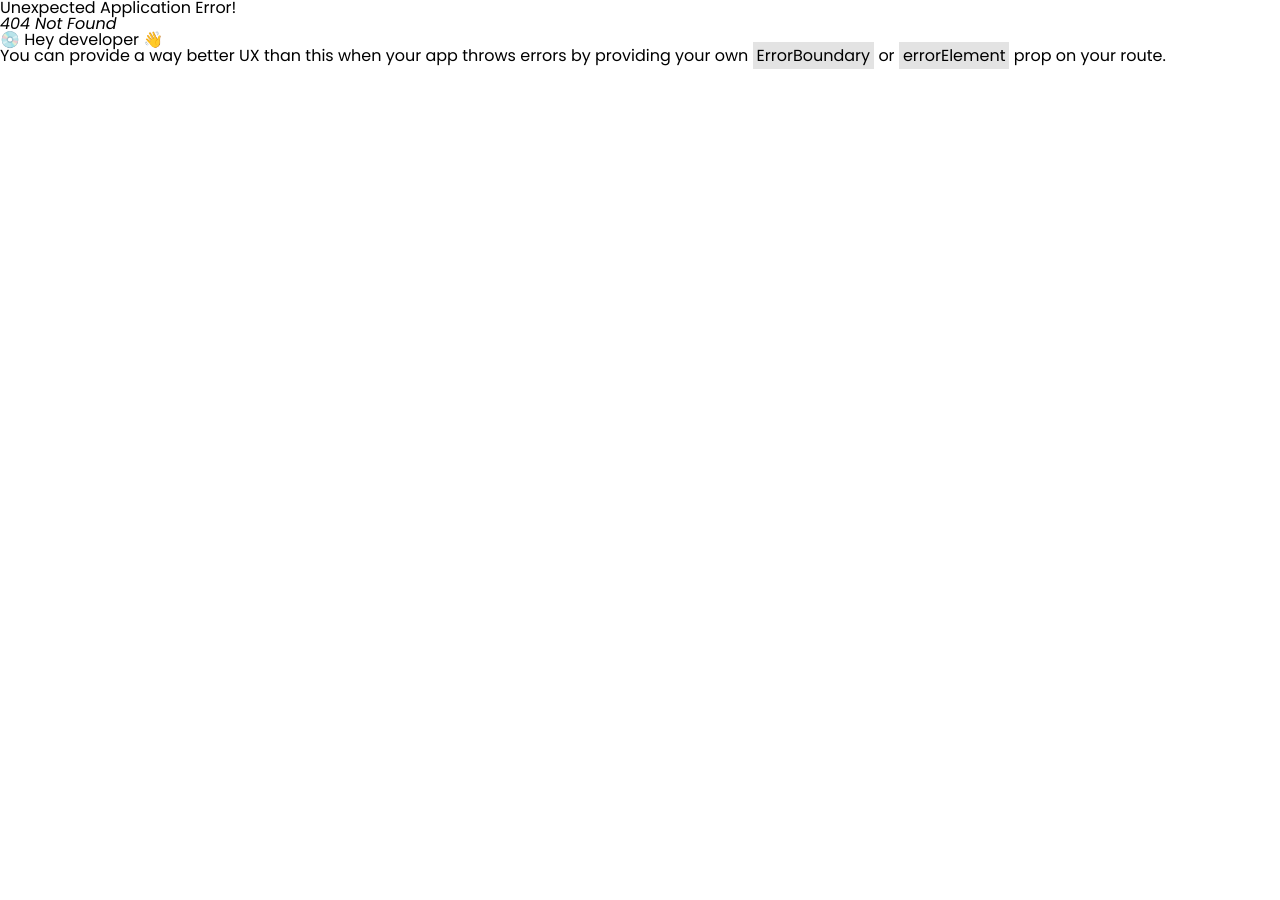
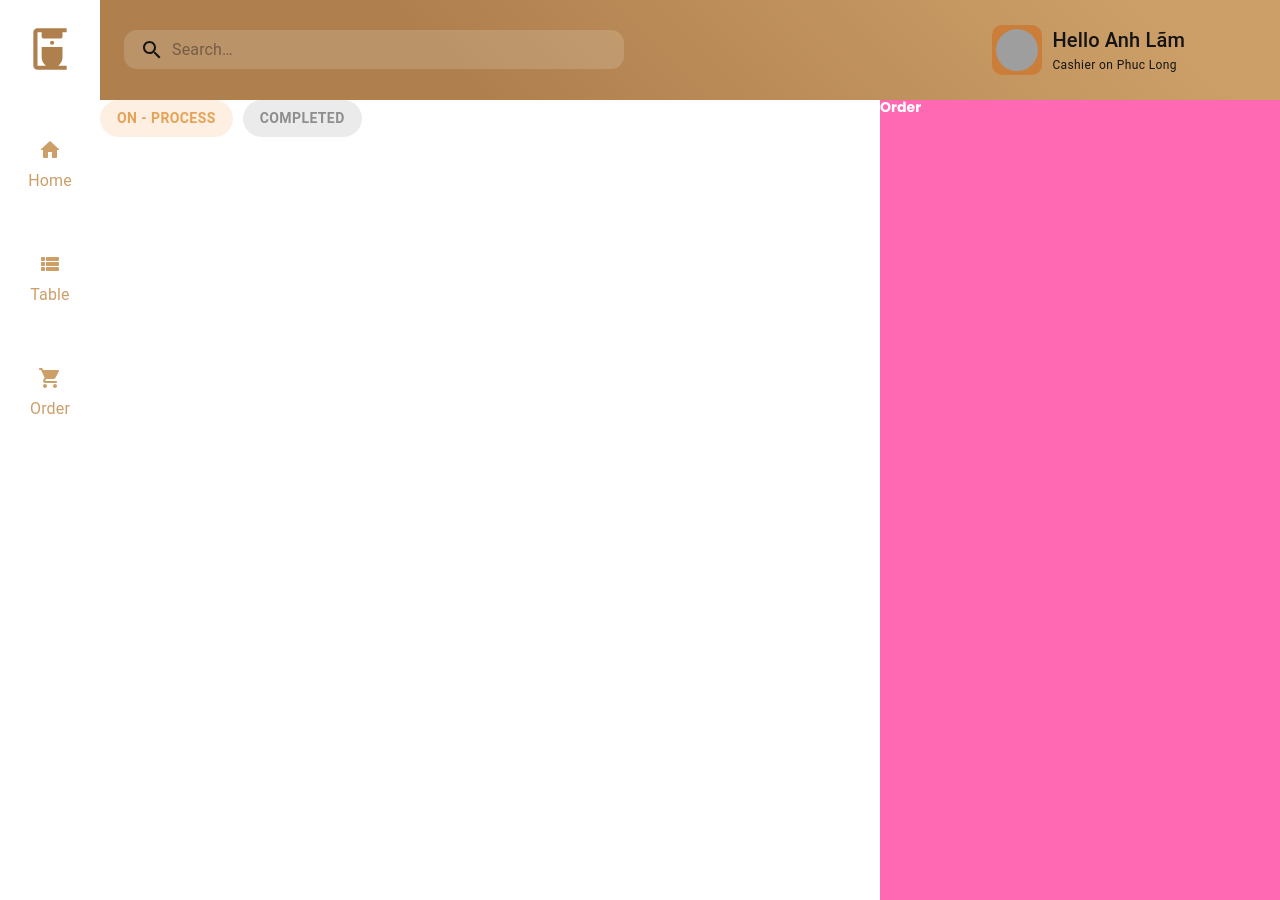
Before and after one commit to FER201m/coffeehouse, a React (Create React App) app in the folder client/: page /order in a window 1280 px wide. Before the commit this address had no page. Before the commit the page ends 800 px from the top, so only its background shows below. Built offline with nearby package versions, Linux system fonts and the light colour scheme; grey boxes are pictures that could not be loaded.

Commit message:
add route order, design header order page

```diff
--- a/client/package.json
+++ b/client/package.json
@@ -22,7 +22,7 @@
     "react": "^18.2.0",
     "react-app-rewired": "^2.2.1",
     "react-dom": "^18.2.0",
-    "react-router-dom": "6.8.2",
+    "react-router-dom": "^6.8.2",
     "react-scripts": "5.0.1",
     "sass": "1.58.3",
     "styled-components": "^5.3.9",
--- a/client/src/App.js
+++ b/client/src/App.js
@@ -8,25 +8,30 @@ import {
 
 // layout
 import RootLayout from "./Layouts/RootLayout/RootLayout";
+import OrderLayout from "./Layouts/OrderLayout/OrderLayout";
 
 // page
 import ProductList from "./pages/ProductList";
 import Home from "./pages/Home";
-
+import OrderOnProcess from "./pages/Order/OrderOnProcess";
+import OrderCompleted from "./pages/Order/OrderCompleted";
 
 const router = createBrowserRouter(
   createRoutesFromElements(
-    <Route path="/" element={<RootLayout/>}>
-      <Route index element={<Home/>}/>
-      <Route path="drinks" element={<ProductList/>}/>
+    <Route path="/" element={<RootLayout />}>
+      <Route index element={<Home />} />
+      <Route path="drinks" element={<ProductList />} />
+
+      <Route path="order" element={<OrderLayout/>}>
+        <Route path="order-on-process" element={<OrderOnProcess/>}/>
+        <Route path="order-completed" element={<OrderCompleted/>}/>
+      </Route>
     </Route>
   )
-)
+);
 
 function App() {
-  return (
-    <RouterProvider router={router} />
-  )
+  return <RouterProvider router={router} />;
 }
 
 export default App;
--- /dev/null
+++ b/client/src/Layouts/OrderLayout/OrderLayout.js
@@ -0,0 +1,53 @@
+import { Outlet, NavLink } from "react-router-dom";
+import Button from "@mui/material/Button";
+
+import { withStyles } from "@mui/styles";
+
+const styles = {
+  link: {
+    textDecoration: "none",
+  },
+};
+
+function OrderLayout(props) {
+  const { classes } = props;
+
+  return (
+    <div>
+      <header>
+        <NavLink to="order-on-process" className={classes.link}>
+          <Button
+            sx={{
+              borderRadius: "999px",
+              backgroundColor: "#fdf0e2",
+              color: "#e4a357",
+              fontWeight: "bold",
+              padding: "6px 17px",
+            }}
+          >
+            On - process
+          </Button>
+        </NavLink>
+        <NavLink to="order-completed" className={classes.link}>
+          <Button
+            sx={{
+              borderRadius: "999px",
+              backgroundColor: "#ebebeb",
+              color: "#8e8e8e",
+              fontWeight: "bold",
+              padding: "6px 17px",
+              marginLeft: '10px'
+            }}
+          >
+            Completed
+          </Button>
+        </NavLink>
+      </header>
+      <main>
+        <Outlet />
+      </main>
+    </div>
+  );
+}
+
+export default withStyles(styles)(OrderLayout);
--- a/client/src/Layouts/RootLayout/RootLayout.js
+++ b/client/src/Layouts/RootLayout/RootLayout.js
@@ -3,7 +3,7 @@ import React from "react";
 import Box from "@mui/material/Box";
 import { withStyles } from "@mui/styles";
 import PropTypes from "prop-types";
-import { Outlet } from "react-router-dom";
+import { Outlet, useLocation } from "react-router-dom";
 
 // project folder
 import Navbar from "~/components/NavBar/Navbar";
@@ -12,6 +12,10 @@ import styles from "./RootLayoutStyles";
 
 function RootLayout(props) {
   const { classes } = props;
+
+  const history = useLocation();
+
+  console.log({history});
 
   return (
     <Box
@@ -30,7 +34,7 @@ function RootLayout(props) {
         <nav className={classes.navigation}>
           <Navbar />
         </nav>
-        <main className={classes.productList}>
+        <main className={history.pathname === '/order' ? "" : classes.productList}>
           <Outlet />
         </main>
         <Box className={classes.order}>Order</Box>
--- a/client/src/components/NavBar/Navbar.js
+++ b/client/src/components/NavBar/Navbar.js
@@ -30,7 +30,7 @@ function Navbar(props) {
           </NavLink>
         </ListItem>
         <ListItem className={classes.listItem}>
-          <NavLink to="drinks" className={classes.link}>
+          <NavLink to="order" className={classes.link}>
             <ShoppingCartRoundedIcon />
             <ListItemText className={classes.text} primary="Order" />
           </NavLink>
--- /dev/null
+++ b/client/src/pages/Order/OrderCompleted.js
@@ -0,0 +1,11 @@
+
+
+import React from 'react'
+
+function OrderCompleted() {
+  return (
+    <h1>OrderCompleted</h1>
+  )
+}
+
+export default OrderCompleted
--- /dev/null
+++ b/client/src/pages/Order/OrderOnProcess.js
@@ -0,0 +1,11 @@
+
+
+import React from 'react'
+
+function OrderOnProcess() {
+  return (
+    <h1>OrderOnProcess</h1>
+  )
+}
+
+export default OrderOnProcess
```
Also changed, not shown: client/src/pages/Order/Order.js (added, +11 -0 lines).
